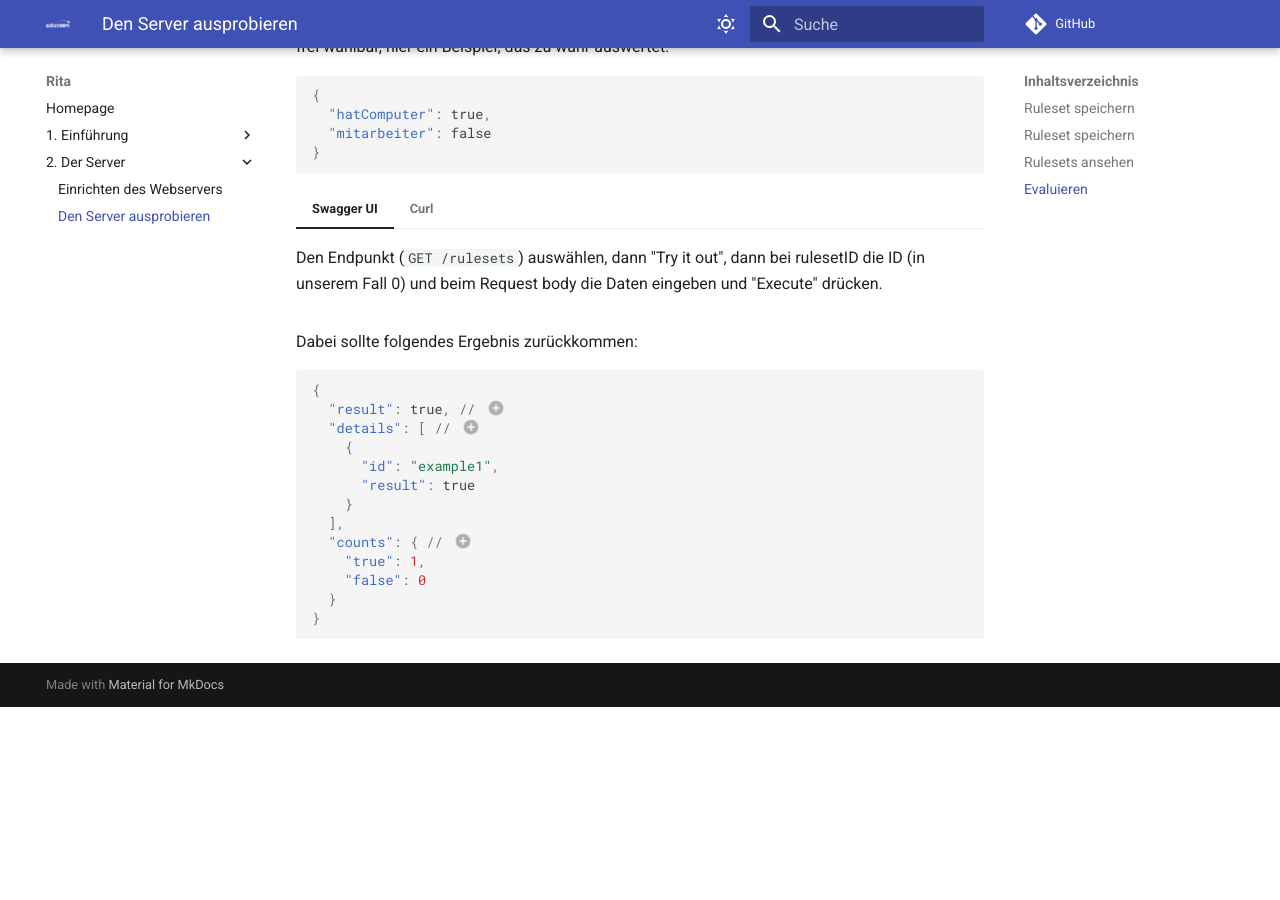
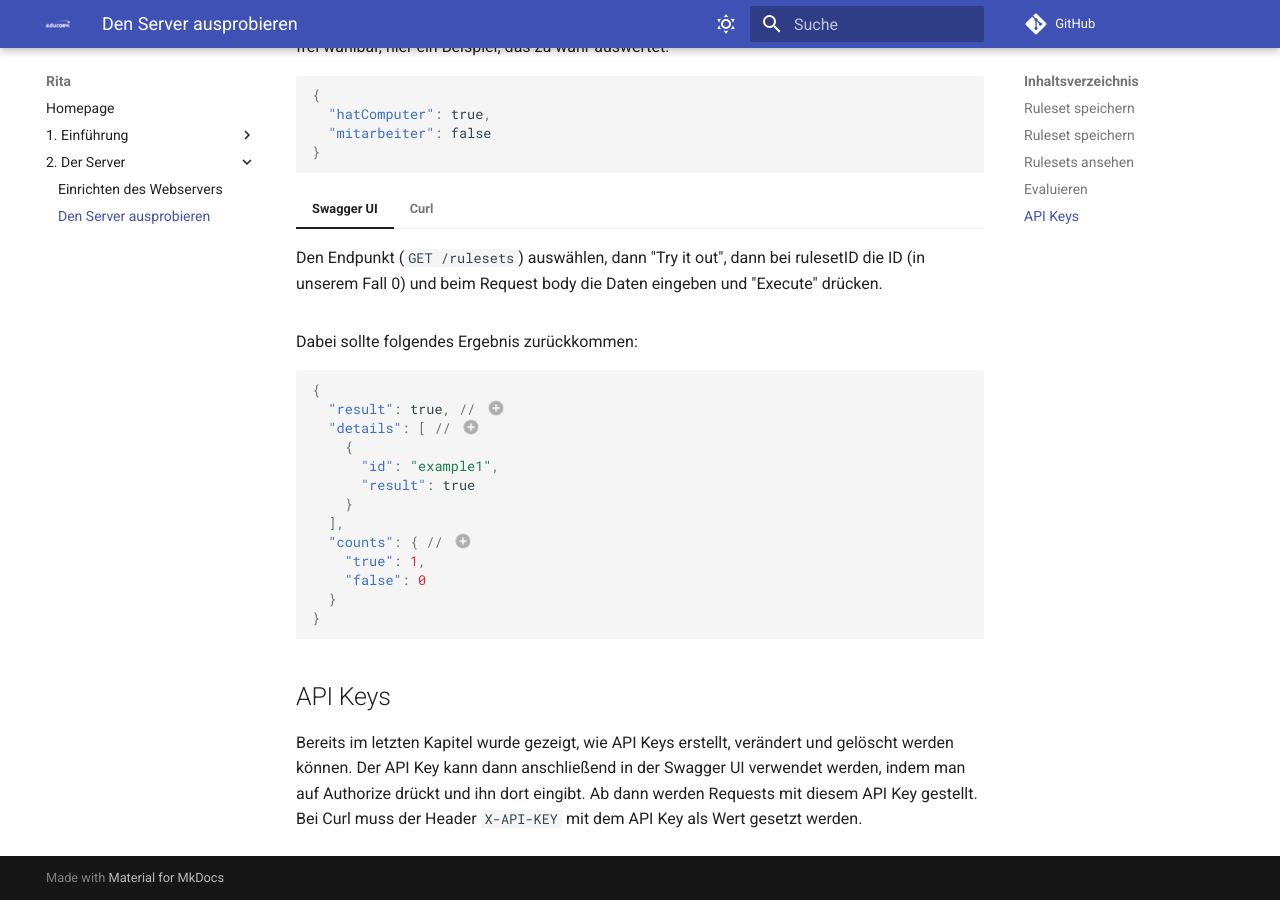
Before and after one commit to educorvi/rita_einfuehrung, an MkDocs documentation site: the page built from docs/2. Der Server/05_spielen_mit_dem_server.md, in a window 1280 px wide and 900 px high, scrolled down 2134 px. Built offline with MkDocs 1.6.1 and Material for MkDocs 9.7.7, drawn with Linux system fonts in a browser that asks for light colours; comment, search, counter and statistics services are not loaded; before the commit the page ends 2841 px from its top, so only the background shows below that.

Commit message:
api keys

```diff
--- a/docs/2. Der Server/05_spielen_mit_dem_server.md
+++ b/docs/2. Der Server/05_spielen_mit_dem_server.md
@@ -102,3 +102,6 @@ Dabei sollte folgendes Ergebnis zurückkommen:
 1. Ist das Gesamtergebnis des Rulesets. Nur dann `true`, wenn auch alle Regeln in diesem Ruleset `true` sind.
 2. Gibt für jede Regel das individuelle Ergebnis an.
 3. Anzahl der erfüllten und Anzahl der unerfüllten Regeln.
+
+## API Keys
+Bereits im letzten Kapitel wurde gezeigt, wie API Keys erstellt, verändert und gelöscht werden können. Der API Key kann dann anschließend in der Swagger UI verwendet werden, indem man auf Authorize drückt und ihn dort eingibt. Ab dann werden Requests mit diesem API Key gestellt. Bei Curl muss der Header `X-API-KEY` mit dem API Key als Wert gesetzt werden.
```
